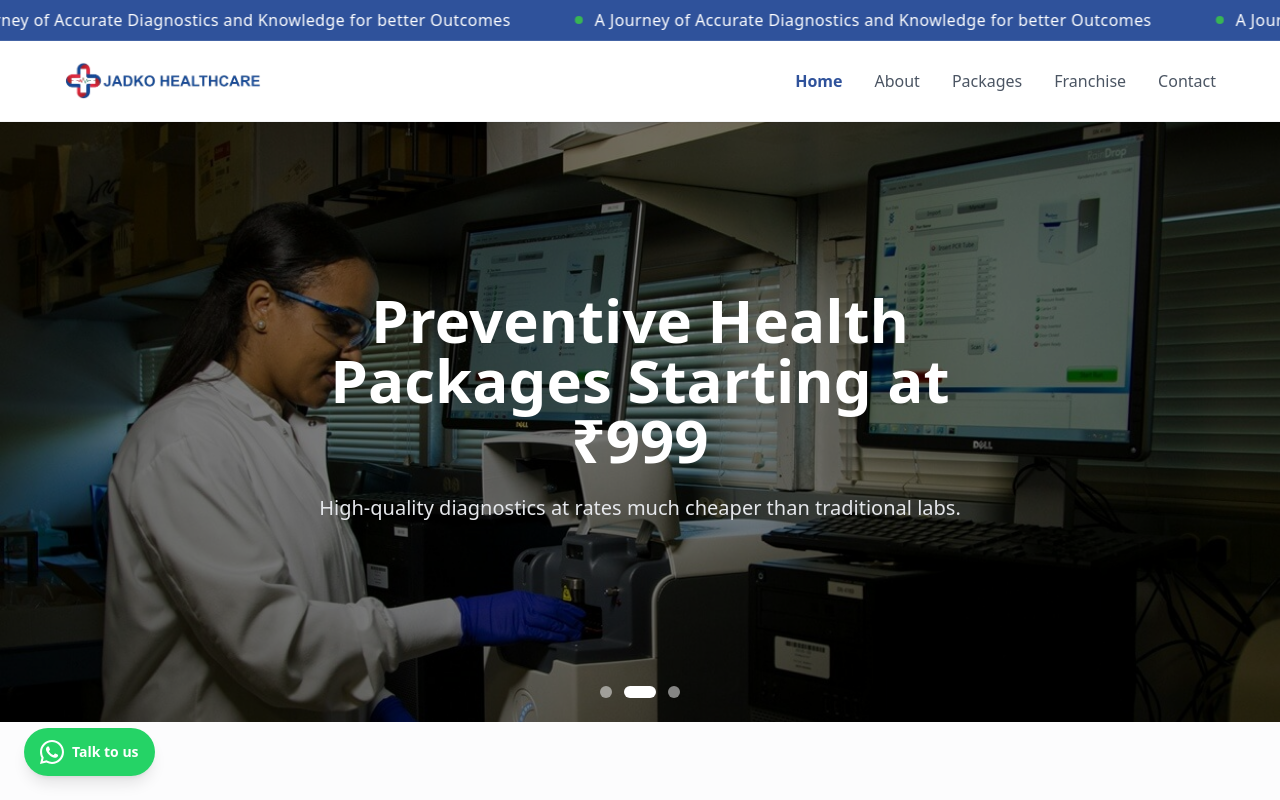
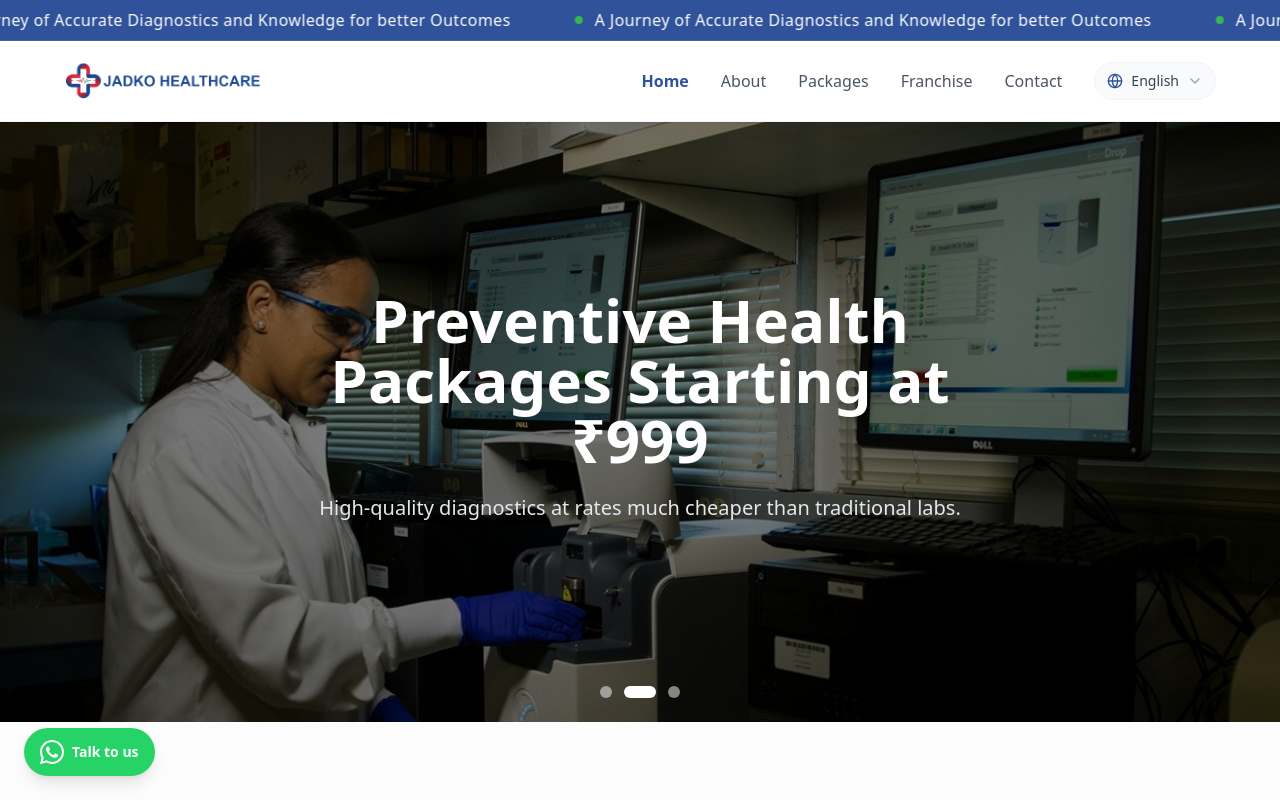
Before and after one commit to ZaploomTechnologies/jadko_frontend, a React (Vite) app: page / in a window 1280 px wide. Shown: the top 800 px of the page. Built offline with nearby package versions, Linux system fonts and the light colour scheme.

Commit message:
feat: integrate Google Translate and add a searchable language switcher component to the header

```diff
--- a/index.html
+++ b/index.html
@@ -8,6 +8,19 @@
   </head>
   <body>
     <div id="root"></div>
+    <!-- Google Translate Hidden Container -->
+    <div id="google_translate_element" style="display:none"></div>
+
+    <script type="text/javascript">
+      function googleTranslateElementInit() {
+        new google.translate.TranslateElement({
+          pageLanguage: 'en',
+          autoDisplay: false
+        }, 'google_translate_element');
+      }
+    </script>
+    <script type="text/javascript" src="//translate.google.com/translate_a/element.js?cb=googleTranslateElementInit"></script>
+
     <script type="module" src="/src/main.jsx"></script>
   </body>
 </html>
--- a/src/components/Header.jsx
+++ b/src/components/Header.jsx
@@ -1,6 +1,7 @@
 import React, { useState } from 'react';
 import { Link, useLocation } from 'react-router-dom';
 import { Menu, X } from 'lucide-react';
+import LanguageSwitcher from './common/LanguageSwitcher';
 
 const Header = () => {
   const location = useLocation();
@@ -37,6 +38,7 @@ const Header = () => {
           <Link to="/packages" className={getLinkClass('/packages')}>Packages</Link>
           <Link to="/franchise" className={getLinkClass('/franchise')}>Franchise</Link>
           <Link to="/contact" className={getLinkClass('/contact')}>Contact</Link>
+          <LanguageSwitcher />
         </nav>
 
         {/* Mobile Hamburger */}
@@ -58,6 +60,9 @@ const Header = () => {
             <Link to="/packages" className={`${getLinkClass('/packages')} py-3 border-b border-gray-50`} onClick={closeMenu}>Packages</Link>
             <Link to="/franchise" className={`${getLinkClass('/franchise')} py-3 border-b border-gray-50`} onClick={closeMenu}>Franchise</Link>
             <Link to="/contact" className={`${getLinkClass('/contact')} py-3`} onClick={closeMenu}>Contact</Link>
+            <div className="py-3">
+              <LanguageSwitcher />
+            </div>
           </nav>
         </div>
       )}
--- /dev/null
+++ b/src/components/common/LanguageSwitcher.jsx
@@ -0,0 +1,155 @@
+import React, { useState, useEffect, useRef } from 'react';
+import { Search, Globe, ChevronDown, Check } from 'lucide-react';
+
+const languages = [
+  { name: 'English', code: 'en' },
+  { name: 'Hindi', code: 'hi' },
+  { name: 'Gujarati', code: 'gu' },
+  { name: 'Marathi', code: 'mr' },
+  { name: 'Bengali', code: 'bn' },
+  { name: 'Tamil', code: 'ta' },
+  { name: 'Telugu', code: 'te' },
+  { name: 'Kannada', code: 'kn' },
+  { name: 'Malayalam', code: 'ml' },
+  { name: 'Punjabi', code: 'pa' },
+  { name: 'Sanskrit', code: 'sa' },
+  { name: 'Urdu', code: 'ur' },
+  { name: 'French', code: 'fr' },
+  { name: 'German', code: 'de' },
+  { name: 'Spanish', code: 'es' },
+  { name: 'Arabic', code: 'ar' },
+  { name: 'Chinese', code: 'zh-CN' },
+  { name: 'Japanese', code: 'ja' },
+  { name: 'Russian', code: 'ru' },
+];
+
+const LanguageSwitcher = () => {
+  const [isOpen, setIsOpen] = useState(false);
+  const [searchQuery, setSearchQuery] = useState('');
+  const [selectedLang, setSelectedLang] = useState('en');
+  const [availableLanguages, setAvailableLanguages] = useState([
+    { name: 'English', code: 'en' },
+    { name: 'Hindi', code: 'hi' },
+    { name: 'Gujarati', code: 'gu' },
+    { name: 'Marathi', code: 'mr' },
+  ]);
+  const dropdownRef = useRef(null);
+
+  useEffect(() => {
+    // Function to extract languages from Google's hidden dropdown
+    const fetchGoogleLanguages = () => {
+      const googleSelect = document.querySelector('.goog-te-combo');
+      if (googleSelect && googleSelect.options.length > 1) {
+        const langs = Array.from(googleSelect.options)
+          .filter(opt => opt.value !== '') // Filter out the placeholder
+          .map(opt => ({
+            name: opt.text,
+            code: opt.value
+          }));
+
+        if (langs.length > 0) {
+          // Add English explicitly if it's the page language and not in the list
+          const hasEnglish = langs.find(l => l.code === 'en');
+          const finalLangs = hasEnglish ? langs : [{ name: 'English', code: 'en' }, ...langs];
+
+          setAvailableLanguages(finalLangs);
+          return true; // Successfully loaded
+        }
+      }
+      return false;
+    };
+
+    // Try immediately
+    if (!fetchGoogleLanguages()) {
+      // If not ready, poll for it
+      const interval = setInterval(() => {
+        if (fetchGoogleLanguages()) {
+          clearInterval(interval);
+        }
+      }, 1000);
+      return () => clearInterval(interval);
+    }
+  }, []);
+
+  useEffect(() => {
+    const handleClickOutside = (event) => {
+      if (dropdownRef.current && !dropdownRef.current.contains(event.target)) {
+        setIsOpen(false);
+      }
+    };
+    document.addEventListener('mousedown', handleClickOutside);
+    return () => document.removeEventListener('mousedown', handleClickOutside);
+  }, []);
+
+  const handleLanguageChange = (langCode) => {
+    setSelectedLang(langCode);
+    setIsOpen(false);
+
+    // Trigger Google Translate
+    const googleSelect = document.querySelector('.goog-te-combo');
+    if (googleSelect) {
+      googleSelect.value = langCode;
+      googleSelect.dispatchEvent(new Event('change'));
+    }
+  };
+
+  const filteredLanguages = availableLanguages.filter((lang) =>
+    lang.name.toLowerCase().includes(searchQuery.toLowerCase())
+  );
+
+  const currentLangName = availableLanguages.find(l => l.code === selectedLang)?.name || 'English';
+
+  return (
+    <div className="relative" ref={dropdownRef}>
+      <button
+        onClick={() => setIsOpen(!isOpen)}
+        className="flex items-center gap-2 px-3 py-2 rounded-full bg-gray-50 border border-gray-100 hover:border-jadko-primary transition-all duration-300 group"
+      >
+        <Globe className="w-4 h-4 text-jadko-primary group-hover:rotate-12 transition-transform" />
+        <span className="text-sm font-medium text-gray-700">{currentLangName}</span>
+        <ChevronDown className={`w-4 h-4 text-gray-400 transition-transform duration-300 ${isOpen ? 'rotate-180' : ''}`} />
+      </button>
+
+      {isOpen && (
+        <div className="absolute right-0 mt-2 w-64 bg-white rounded-2xl shadow-2xl border border-gray-100 overflow-hidden z-[100] animate-in fade-in zoom-in duration-200">
+          <div className="p-3 border-b border-gray-100">
+            <div className="relative">
+              <Search className="absolute left-3 top-1/2 -translate-y-1/2 w-4 h-4 text-gray-400" />
+              <input
+                type="text"
+                placeholder="Search language..."
+                value={searchQuery}
+                onChange={(e) => setSearchQuery(e.target.value)}
+                className="w-full pl-9 pr-4 py-2 bg-gray-50 border border-transparent focus:border-jadko-primary focus:bg-white rounded-xl text-sm transition-all outline-none"
+                autoFocus
+              />
+            </div>
+          </div>
+
+          <div className="max-h-60 overflow-y-auto custom-scrollbar">
+            {filteredLanguages.length > 0 ? (
+              filteredLanguages.map((lang) => (
+                <button
+                  key={lang.code}
+                  onClick={() => handleLanguageChange(lang.code)}
+                  className={`w-full flex items-center justify-between px-4 py-3 text-sm text-left hover:bg-jadko-primary/5 transition-colors ${
+                    selectedLang === lang.code ? 'text-jadko-primary bg-jadko-primary/5 font-semibold' : 'text-gray-600'
+                  }`}
+                >
+                  <span>{lang.name}</span>
+                  {selectedLang === lang.code && <Check className="w-4 h-4" />}
+                </button>
+              ))
+            ) : (
+              <div className="px-4 py-6 text-center text-gray-400 text-sm">
+                No languages found
+              </div>
+            )}
+          </div>
+        </div>
+      )}
+    </div>
+  );
+};
+
+export default LanguageSwitcher;
--- a/src/index.css
+++ b/src/index.css
@@ -131,3 +131,34 @@
 .animate-marquee:hover {
   animation-play-state: paused;
 }
+
+/* Google Translate Overrides */
+.goog-te-banner-frame {
+  display: none !important;
+}
+
+body {
+  top: 0 !important;
+}
+
+.skiptranslate {
+  display: none !important;
+}
+
+/* Custom Scrollbar for Language Switcher */
+.custom-scrollbar::-webkit-scrollbar {
+  width: 6px;
+}
+
+.custom-scrollbar::-webkit-scrollbar-track {
+  background: transparent;
+}
+
+.custom-scrollbar::-webkit-scrollbar-thumb {
+  background: #E5E7EB;
+  border-radius: 10px;
+}
+
+.custom-scrollbar::-webkit-scrollbar-thumb:hover {
+  background: #D1D5DB;
+}
```
